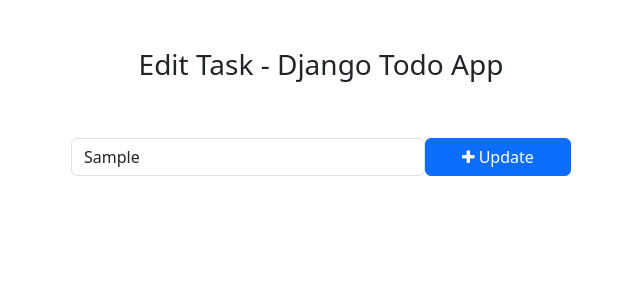
After one commit to Hoang-Phuc-Tran/Todo_App, a Django app: page /todo/edit_task/1 in a window 1280 px wide. The commit adds this page. Shown: the top 300 px of the page, without its empty margins (319-959 px from the left). Run offline with Django 4.2, Linux system fonts and the light colour scheme; tables that the repository leaves empty hold one stand-in row (values such as "Sample post").

Commit message:
Finalized code

```diff
--- /dev/null
+++ b/templates/edit_task.html
@@ -0,0 +1,30 @@
+<!DOCTYPE html>
+<html lang="en">
+<head>
+    <meta charset="UTF-8">
+    <meta name="viewport" content="width=device-width, initial-scale=1.0">
+    <title>Edit Task - Django Todo App</title>
+
+    <!-- Bootstrap -->
+    <link href="https://cdn.jsdelivr.net/npm/bootstrap@5.3.0-alpha1/dist/css/bootstrap.min.css" rel="stylesheet" integrity="sha384-GLhlTQ8iRABdZLl6O3oVMWSktQOp6b7In1Zl3/Jr59b6EGGoI1aFkw7cmDA6j6gD" crossorigin="anonymous">
+    <script src="https://cdn.jsdelivr.net/npm/bootstrap@5.3.0-alpha1/dist/js/bootstrap.bundle.min.js" integrity="sha384-w76AqPfDkMBDXo30jS1Sgez6pr3x5MlQ1ZAGC+nuZB+EYdgRZgiwxhTBTkF7CXvN" crossorigin="anonymous"></script>
+    <!-- Font Awesome Icons -->
+    <link rel="stylesheet" href="https://cdnjs.cloudflare.com/ajax/libs/font-awesome/4.7.0/css/font-awesome.min.css">
+
+</head>
+<body>
+    <div class="container">
+        <h3 class="pt-5 pb-5 text-center">Edit Task - Django Todo App</h3>
+        <!-- To Do Form -->
+        <form action="{% url 'edit_task' get_task.pk %}" method="POST" style="width: 500px; margin: auto;">
+            {% csrf_token %}
+            <div class="form-group">
+                <span style="display: flex;">
+                    <input type="text" name="task" class="form-control" placeholder="Add a task" value="{{ get_task.task }}">
+                    <button type="submit" class="btn btn-primary" style="width: 200px;"><i class="fa fa-plus"></i> Update</button>
+                </span>
+            </div>
+        </form>
+    </div>
+</body>
+</html>
--- a/templates/home.html
+++ b/templates/home.html
@@ -33,7 +33,7 @@
                         <span style="position: relative; float: right;">
                             <a href="{% url 'mark_as_done' task.pk %}" class="btn btn-success"><i class="fa fa-check"></i> Mark as Done</a>
                             <a href="{% url 'deleteTask' task.pk %}" class="btn btn-danger"><i class="fa fa-trash"></i></a>
-                            <a class="btn btn-primary"><i class="fa fa-pencil"></i></a>
+                            <a href="{% url 'edit_task' task.pk %}" class="btn btn-primary"><i class="fa fa-pencil"></i></a>
                         </span>
                     </div>
                 </div>
@@ -47,7 +47,7 @@
                     <div class="card-body">
                         {{ task.task }}
                         <span style="position: relative; float: right;">
-                            <a class="btn btn-danger"><i class="fa fa-check"></i> Mark as Undone</a>
+                            <a href="{% url 'mark_as_undone' task.pk %}" class="btn btn-danger"><i class="fa fa-check"></i> Mark as Undone</a>
                         </span>
                     </div>
                 </div>
--- a/todo/urls.py
+++ b/todo/urls.py
@@ -4,5 +4,9 @@ from . import views
 urlpatterns = [
     path('addTask/', views.addTask, name='addTask'),
     path('mark_as_done/<int:pk>', views.mark_as_done, name='mark_as_done'),
+    path('mark_as_undone/<int:pk>', views.mark_as_undone, name='mark_as_undone'),
     path('deleteTask/<int:pk>', views.deleteTask, name='deleteTask'),
+
+    #edit features
+    path('edit_task/<int:pk>', views.edit_task, name='edit_task'),
 ]
--- a/todo/views.py
+++ b/todo/views.py
@@ -15,8 +15,28 @@ def mark_as_done(request, pk):
     task.save()
     return redirect('home')
 
+def mark_as_undone(request, pk):
+    task = get_object_or_404(Task, pk=pk)
+    task.is_completed = False
+    task.save()
+    return redirect('home')
+
 
 def deleteTask(request,pk):
     task = get_object_or_404(Task, pk=pk)
     task.delete()
     return redirect('home')
+
+
+def edit_task(request,pk):
+    get_task = get_object_or_404(Task, pk=pk)
+    if request.method == 'POST':
+        new_task = request.POST['task']
+        get_task.task = new_task
+        get_task.save()
+        return redirect('home')
+    else:
+        context = {
+            'get_task': get_task,
+        }
+        return render(request,'edit_task.html', context)
```
